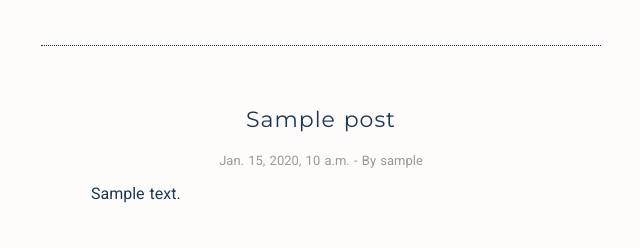
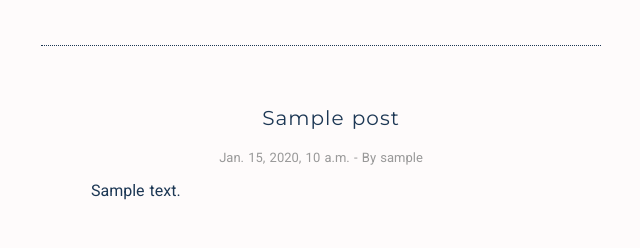
Before and after one commit to dogrod/blog.dogrod.com, a Django app: a page that uses templates/post/detail.html in a window 1280 px wide. Shown: the part 281-529 px from the top of the page, without its empty margins (319-959 px from the left). Run offline with Django 3.2, Linux system fonts and the light colour scheme; tables that the repository leaves empty hold one stand-in row (values such as "Sample post").

Commit message:
:hammer: Clear up stylesheet

```diff
--- a/static/css/blogpost_detail.css
+++ /dev/null
@@ -1,25 +0,0 @@
-.blogpost-detail {
-  width: 100%;
-  max-width: 500px;
-  margin: 0 auto;
-  padding: 30px 0;
-}
-.blogpost-detail p {
-  padding: 0 20px;
-}
-.blogpost-detail__title {
-  font-size: 22px;
-  letter-spacing: 1px;
-  font-family: "Montserrat", "Helvetica Neue", "Hiragino Sans GB", "LiHei Pro", Arial, sans-serif;
-  font-weight: 400;
-  color: #1C3754;
-}
-.blogpost-detail__info {
-  margin: 20px 0 10px;
-  font-size: 13px;
-  color: #999;
-}
-.blogpost-detail__title,
-.blogpost-detail__info {
-  text-align: center;
-}
--- a/static/css/common.css
+++ b/static/css/common.css
@@ -71,3 +71,17 @@ h6 {
   padding-top: 30px;
   border-top: 1px dotted #1c3754;
 }
+.post__title {
+  font-size: 20px;
+  letter-spacing: 1px;
+  margin-left: 20px;
+  font-family: "Montserrat", "Helvetica Neue", "Hiragino Sans GB", "LiHei Pro", Arial, sans-serif;
+  font-weight: 400;
+}
+.post__title a:hover {
+  color: #e54973;
+}
+.post__info {
+  font-size: 13px;
+  color: #999;
+}
--- /dev/null
+++ b/static/css/post/detail.css
@@ -0,0 +1,16 @@
+.post-detail {
+  width: 100%;
+  max-width: 500px;
+  margin: 0 auto;
+  padding: 30px 0;
+}
+.post-detail p {
+  padding: 0 20px;
+}
+.post__info {
+  margin: 20px 0 10px;
+}
+.post__title,
+.post__info {
+  text-align: center;
+}
--- a/templates/post/detail.html
+++ b/templates/post/detail.html
@@ -2,7 +2,7 @@
 {% load static from staticfiles %}
 
 {% block css %}
-<link rel="stylesheet" href="{% static 'css/blogpost_detail.css' %}">
+<link rel="stylesheet" href="{% static 'css/post/detail.css' %}">
 {% endblock %}
 
 {% block title %}
@@ -11,9 +11,9 @@
 
 {% block content %}
 <!-- <a href="/">返回首页</a> -->
-<div class="blogpost-detail">
-  <div class="blogpost-detail__title">{{ post.title }}</div>
-  <div class="blogpost-detail__info">{{ post.create_at }} - By {{ post.author }} </div>
+<div class="post-detail">
+  <div class="post__title">{{ post.title }}</div>
+  <div class="post__info">{{ post.create_at }} - By {{ post.author }} </div>
   <p>{{ post.body }}</p>
 </div>
 {% endblock  %}
--- a/templates/post/list.html
+++ b/templates/post/list.html
@@ -2,7 +2,7 @@
 {% load static from staticfiles %}
 
 {% block css %}
-<link rel="stylesheet" href="{% static 'css/index.css' %}">
+<link rel="stylesheet" href="{% static 'css/post/list.css' %}">
 {% endblock %}
 
 {% block title %}
@@ -14,8 +14,8 @@ Blog | DogRod
   <ul class='index__blog-list'>
     {% for post in posts %}
     <li class="index__blog-index">
-      <span class="index__blog-post-time">{{ post.get_publish_date }}</span>
-      <span class="index__blog-title"><a href="{{ post.get_absolute_url }}">{{ post.title }}</a></span>
+      <span class="post__info">{{ post.get_publish_date }}</span>
+      <span class="post__title"><a href="{{ post.get_absolute_url }}">{{ post.title }}</a></span>
     </li>
     {% endfor %}
   </ul>
```
Also changed, not shown: static/css/post/list.css (renamed from static/css/index.css, +0 -12 lines).
